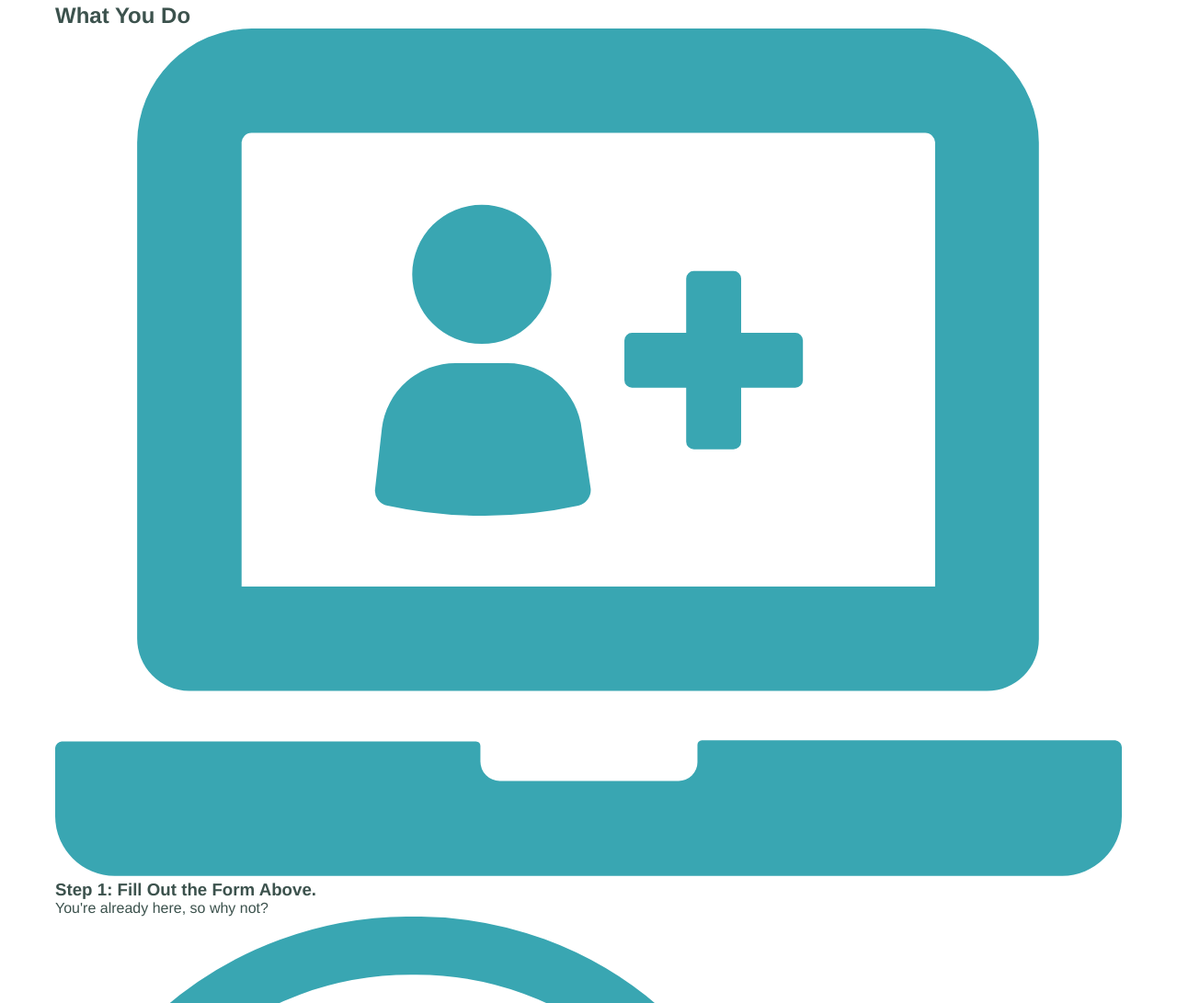
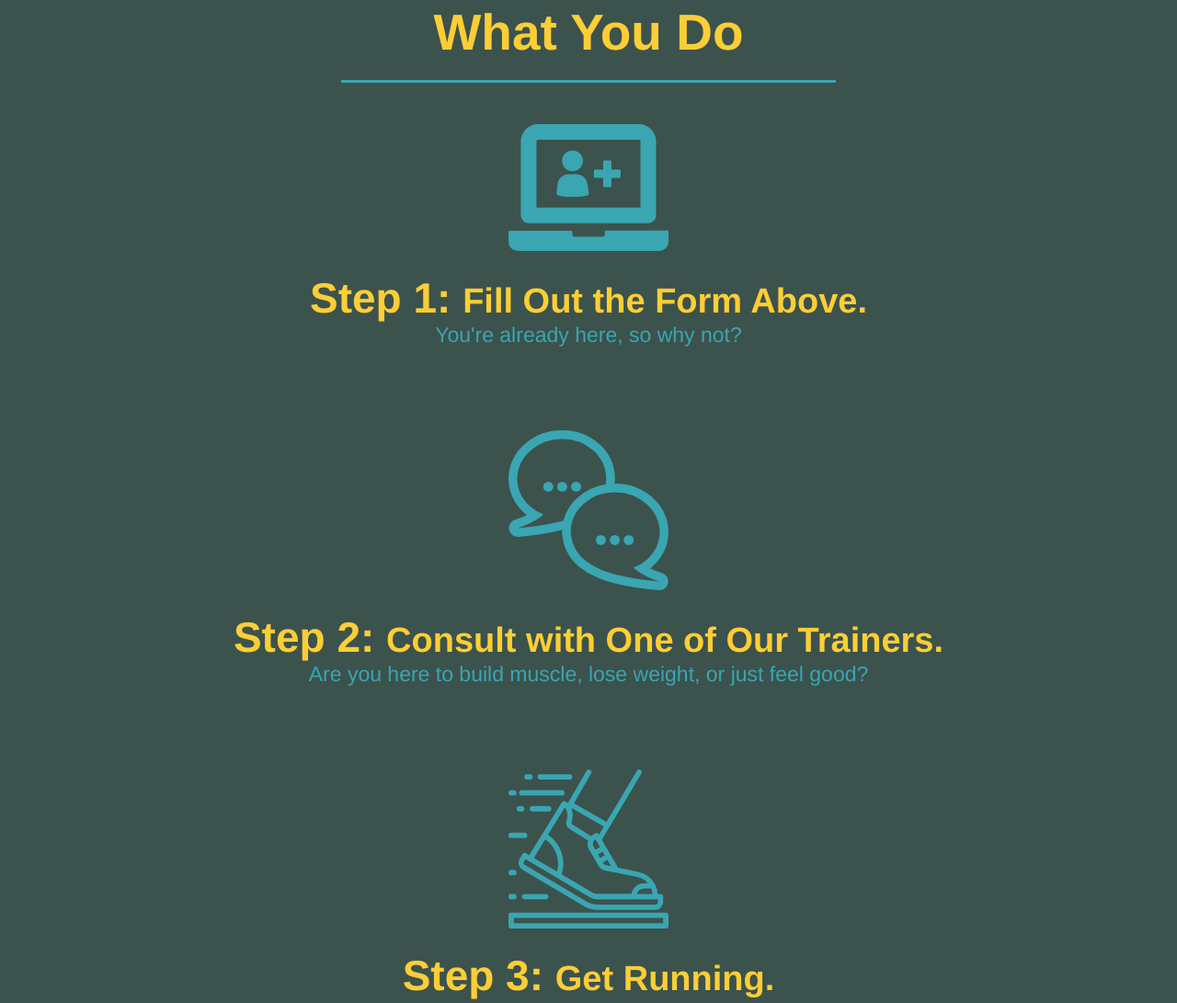
Before and after one commit to JoseEPina/m01-html-css, a plain HTML site: page index.html in a window 1280 px wide. Shown: the part 1117-2208 px from the top of the page at 92% size. Drawn offline with Linux system fonts and the light colour scheme.

Commit message:
Added Stylization to "What you do" section and steps.

```diff
--- a/assets/css/style.css
+++ b/assets/css/style.css
@@ -130,12 +130,7 @@ section {
 }
 
 .intro h2 {
-   font-size: 55px;
    color: #3c524d;
-   margin-bottom: 35px;
-   padding: 0 100px 20px 100px;
-   border-bottom: 3px solid #fcce36;
-   display: inline-block;
 }
 
 .intro p {
@@ -145,3 +140,53 @@ section {
    font-size: 20px;
    margin: 0 auto;
 }
+
+.steps {
+   text-align: center;
+   background: #3c524d;
+}
+
+.section-title {
+   font-size: 55px;
+   color: #fcce36;
+   margin-bottom: 35px;
+   padding: 0 100px 20px 100px;
+   display: inline-block;
+   border-bottom: 3px solid;
+}
+
+.primary-border {
+   border-color: #fcce36;
+}
+
+.secondary-border {
+   border-color: #39a6b2;
+}
+
+.primary-color {
+   color: #fcce36;
+}
+
+.steps div {
+   margin-bottom: 80px;
+}
+
+.steps img {
+   width: 15%;
+   margin: 10px 0;
+}
+
+.steps h3 {
+   color: #fcce36;
+   font-size: 46px;
+   margin-top: 10px;
+}
+
+.steps p {
+   color: #39a6b2;
+   font-size: 23px;
+}
+
+.steps span {
+   font-size: 38px;
+}
--- a/index.html
+++ b/index.html
@@ -61,7 +61,7 @@
 
    <!-- "what we do" section -->
    <section id="what-we-do" class="intro">
-      <h2>What We Do</h2>
+      <h2 class="section-title primary-border">What We Do</h2>
       <p>
          butcher selfies chambray shabby chic gentrify readymade yr Echo Park XOXO Tumblr normcore Banksy direct trade
          Blue Bottle chillwave you probably haven't heard of them single-origin coffee Vice fanny pack fixie Odd Future
@@ -71,29 +71,29 @@
    </section>
 
    <!-- "what you do" section -->
-   <section id="what-you-do">
-      <h2>What You Do</h2>
-      <div>
+   <section id="what-you-do" class="steps">
+      <h2 class="section-title secondary-border">What You Do</h2>
+      <div class="primary-color">
          <img src="./assets/images/step-1.svg" alt="" />
-         <h3>Step 1: Fill Out the Form Above.</h3>
+         <h3>Step 1: <span>Fill Out the Form Above.</span></h3>
          <p>You're already here, so why not?</p>
       </div>
 
-      <div>
+      <div class="primary-color">
          <img src="./assets/images/step-2.svg" alt="" />
-         <h3>Step 2: Consult with One of Our Trainers.</h3>
+         <h3>Step 2: <span>Consult with One of Our Trainers.</span></h3>
          <p>Are you here to build muscle, lose weight, or just feel good?</p>
       </div>
 
-      <div>
+      <div class="primary-color">
          <img src="./assets/images/step-3.svg" alt="" />
-         <h3>Step 3: Get Running.</h3>
+         <h3>Step 3: <span>Get Running.</span></h3>
          <p>Hit the ground running (literally) once your trainer lays out your plan.</p>
       </div>
 
-      <div>
+      <div class="primary-color">
          <img src="./assets/images/step-4.svg" alt="" />
-         <h3>Step 4: See Results.</h3>
+         <h3>Step 4: <span>See Results.</span></h3>
          <p>Bi-weekly checkins with your trainer will keep you focused</p>
       </div>
    </section>
```
